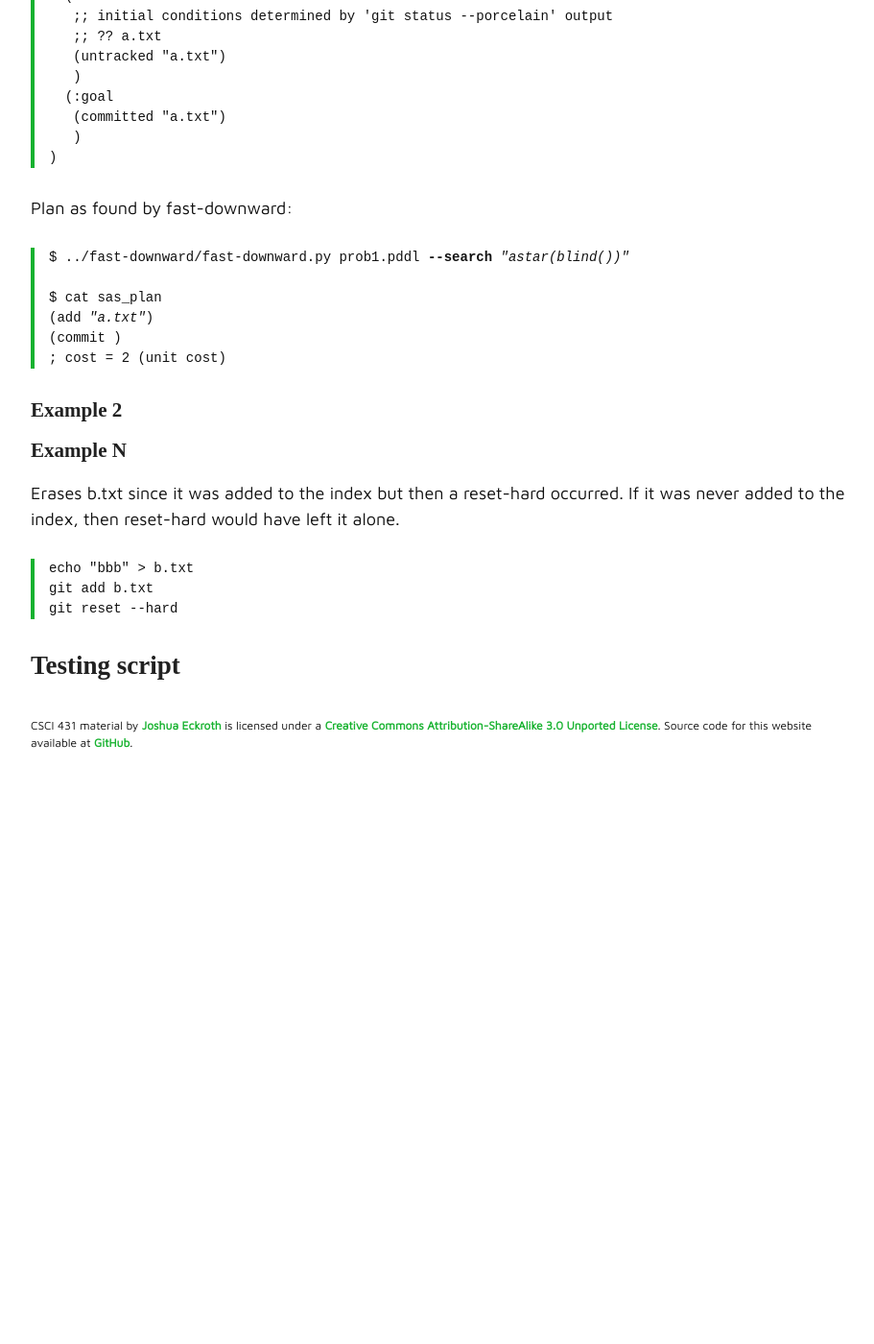
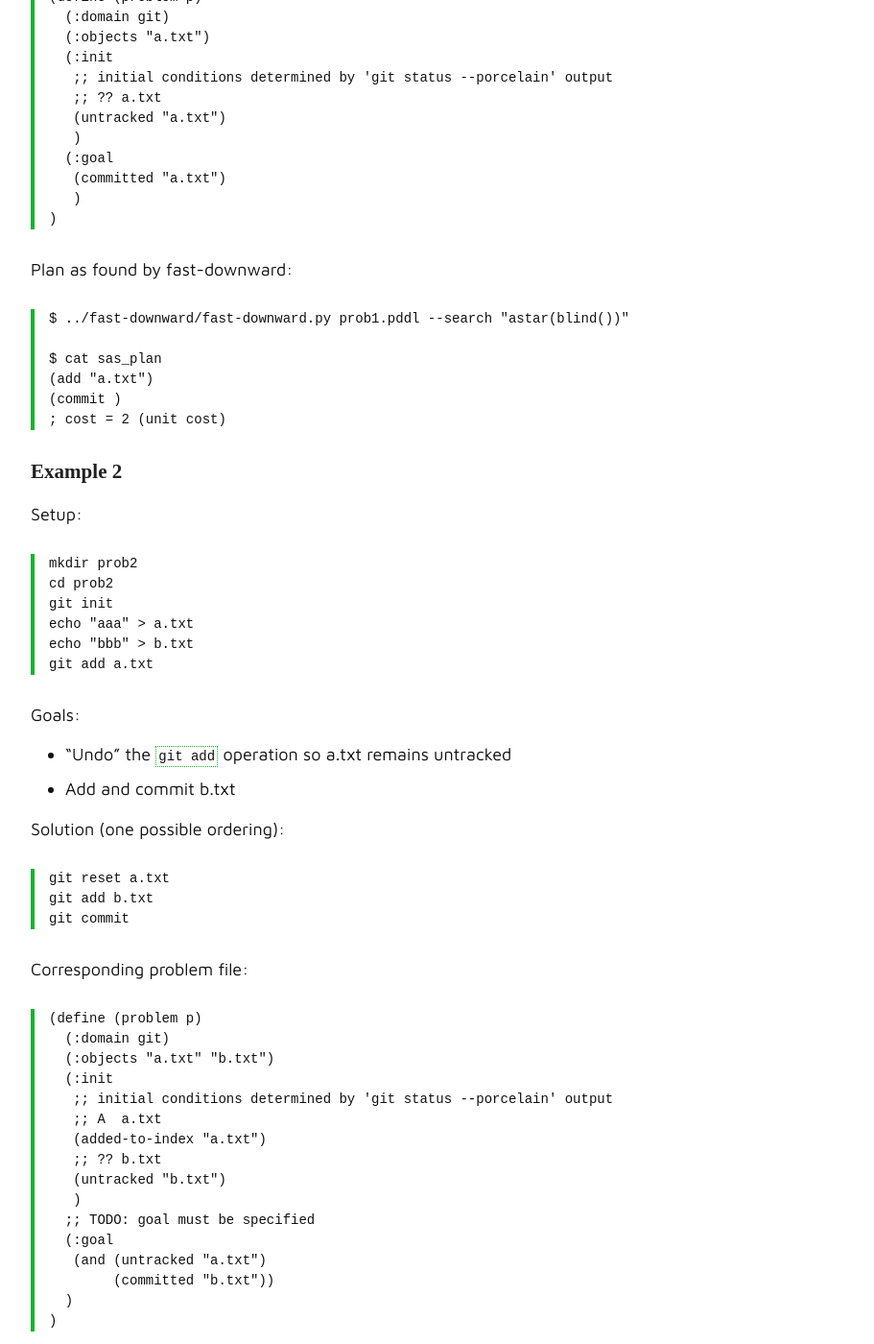
Before and after one commit to joshuaeckroth/csci431-website, a Jekyll site: the page built from assignments/a02.markdown, in a window 1280 px wide and 1400 px high, scrolled down 4669 px. Shown: the whole window at 96% size, without its empty margins (183-1094 px from the left). Built offline with Jekyll 4.4.1, drawn with Linux system fonts in a browser that asks for light colours; some web fonts are replaced; before the commit the page ends 5472 px from its top, so only the background shows below that; some of the changed text lies outside the part shown.

Commit message:
Added more content

```diff
--- a/_layouts/index.html
+++ b/_layouts/index.html
@@ -142,9 +142,7 @@
             <div class="email"><b><a href="mailto:jeckroth@stetson.edu">jeckroth@stetson.edu</a></b></div>
             <div class="officehours">
               Office hours:<br/>
-              Mon: 2:30-3:30<br/>
-              Tue: 12-2<br/>
-              Thur: 1-2
+              Mon/Wed 12-2:30
             </div>
           </td>
         </tr>
--- a/assignments/a02.markdown
+++ b/assignments/a02.markdown
@@ -13,10 +13,14 @@
 
 Students who successfully complete this assignment should be able to:
 
-1. Write non-trivial planning domain and problem files in PDDL format and execute the fast-downward planner.
-2. Describe the basic "git workflow" and explain terminology like "working space", "index", and "local repository".
-3. Demonstrate the use of Unix "man pages" to learn about commands like git.
-4. Generate solutions to git puzzles with their very own self-crafted planner :)
+1. Write non-trivial planning domain and problem files in PDDL format
+   and execute the fast-downward planner.
+2. Describe the basic "git workflow" and explain terminology like
+   "working space", "index", and "local repository".
+3. Demonstrate the use of Unix "man pages" to learn about commands
+   like git.
+4. Generate solutions to git puzzles with their very own self-crafted
+   planner :)
 
 ## Background about git
 
@@ -72,7 +74,13 @@
 
 ## Deliverables
 
+Files:
+
 - `domain.pddl`
+
+The tester provides the various problem PDDL files. All you need to
+provide is the domain file, i.e., the file that encodes the possible
+actions.
 
 ## Advice
 
@@ -132,7 +140,7 @@
 ~~~
 
 
-# Example problems
+## Example problems
 
 Here are some examples that your domain file must be able to
 solve. The setup (with actual git commands) is just for illustration;
@@ -153,7 +161,7 @@
 
 Goal:
 
-- `a.txt` containing just "aaa" is stored in the repository.
+- `a.txt` containing just "aaa" is committed.
 
 Solution:
 
@@ -181,7 +189,7 @@
 
 Plan as found by fast-downward:
 
-~~~ bash
+~~~
 $ ../fast-downward/fast-downward.py prob1.pddl --search "astar(blind())"
 
 $ cat sas_plan
@@ -191,6 +199,63 @@
 ~~~
 
 ### Example 2
+
+Setup:
+
+~~~
+mkdir prob2
+cd prob2
+git init
+echo "aaa" > a.txt
+echo "bbb" > b.txt
+git add a.txt
+~~~
+
+Goals:
+
+- "Undo" the `git add` operation so a.txt remains untracked
+- Add and commit b.txt
+
+Solution (one possible ordering):
+
+~~~
+git reset a.txt
+git add b.txt
+git commit
+~~~
+
+Corresponding problem file:
+
+~~~
+(define (problem p)
+  (:domain git)
+  (:objects "a.txt" "b.txt")
+  (:init
+   ;; initial conditions determined by 'git status --porcelain' output
+   ;; A  a.txt
+   (added-to-index "a.txt")
+   ;; ?? b.txt
+   (untracked "b.txt")
+   )
+  ;; TODO: goal must be specified
+  (:goal
+   (and (untracked "a.txt")
+        (committed "b.txt"))
+  )
+)
+~~~
+
+Plan as found by fast-downward:
+
+~~~
+$ ../fast-downward/fast-downward.py prob1.pddl --search "astar(blind())"
+
+$ cat sas_plan
+(add "b.txt")
+(reset "a.txt")
+(commit )
+; cost = 3 (unit cost)
+~~~
 
 ### Example N
 
```
Also changed, not shown: other parts of assignments/a02.markdown (+1 -3 lines), assignments/a05.markdown (+39 -1 lines), notes/abductive-reasoning.md (added, +6 -0 lines), notes/classification.md (added, +6 -0 lines), notes/clustering.md (added, +6 -0 lines), notes/drools.md (added, +6 -0 lines), notes/naive-bayesian.md (added, +6 -0 lines), notes/pddl.md (+2 -0 lines), notes/programming-symbolically.md (added, +10 -0 lines), notes/prolog.md (+5 -2 lines), notes/robotics.md (added, +8 -0 lines), notes/syllabus.md (+1 -3 lines).
